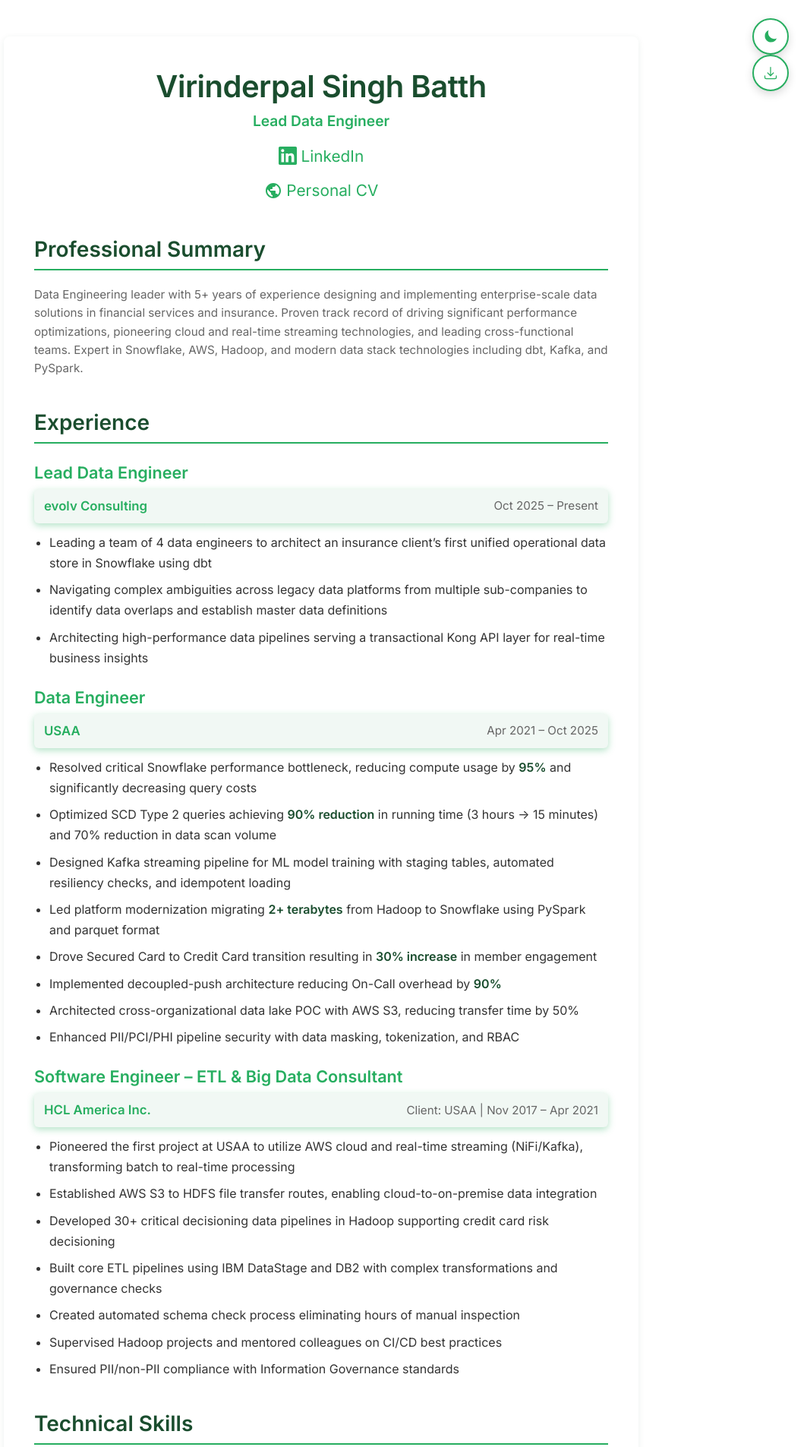
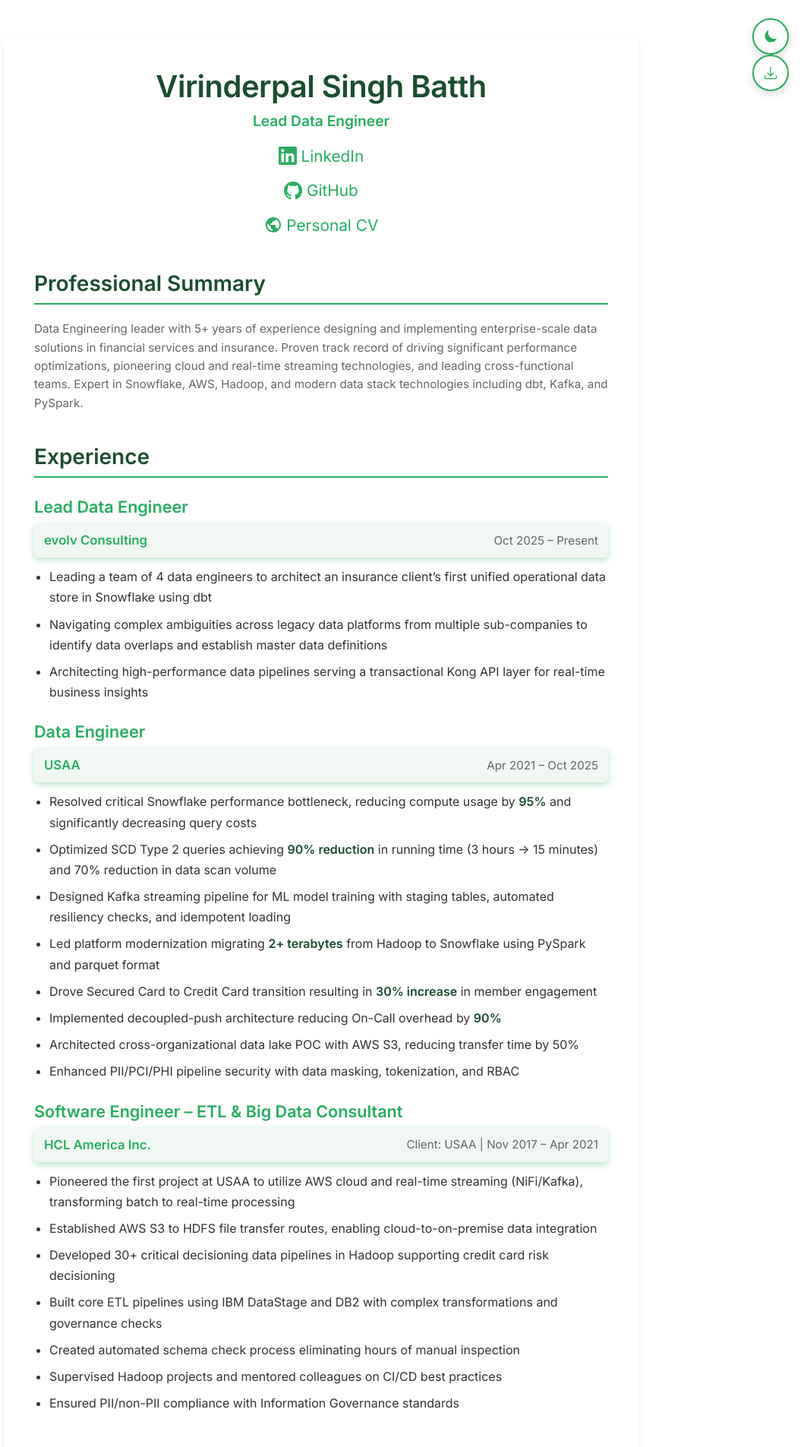
Before and after one commit to vsbatth6/vsbatth6.github.io, a Jekyll site: the page built from index.md, in a window 1280 px wide. Shown: the top 1905 px of the page at 76% size, without its empty margins (217-1280 px from the left). Built offline with Jekyll 4.4.1, drawn with Linux system fonts in a browser that asks for light colours.

Commit message:
Add GitHub link to contact info
- Add GitHub profile link with icon (github.com/vsbatth6)
- Match styling with LinkedIn and website links
- Include responsive icon sizing for mobile
- Add print styles with URL display

```diff
--- a/assets/css/style.css
+++ b/assets/css/style.css
@@ -202,6 +202,7 @@ h3 {
 }
 
 .linkedin-link,
+.github-link,
 .website-link {
     display: inline-flex;
     align-items: center;
@@ -210,11 +211,13 @@ h3 {
 }
 
 .linkedin-link:hover,
+.github-link:hover,
 .website-link:hover {
     opacity: 0.8;
 }
 
 .linkedin-icon,
+.github-icon,
 .website-icon {
     width: 24px;
     height: 24px;
@@ -439,8 +442,9 @@ h2:last-of-type + ul li:hover {
         padding: 0.75rem;
     }
 
-    /* Reduce LinkedIn and website icon size on tablets/mobile */
+    /* Reduce icon size on tablets/mobile */
     .linkedin-icon,
+    .github-icon,
     .website-icon {
         width: 20px;
         height: 20px;
@@ -474,8 +478,9 @@ h2:last-of-type + ul li:hover {
         gap: 0.4rem;
     }
 
-    /* Further reduce LinkedIn and website icons on small phones */
+    /* Further reduce icons on small phones */
     .linkedin-icon,
+    .github-icon,
     .website-icon {
         width: 18px;
         height: 18px;
@@ -541,6 +546,11 @@ h2:last-of-type + ul li:hover {
         margin-left: 0.25rem;
     }
 
+    .github-link::after {
+        content: " github.com/vsbatth6";
+        margin-left: 0.25rem;
+    }
+
     .website-link::after {
         content: " vsbatth.com";
         margin-left: 0.25rem;
@@ -548,12 +558,14 @@ h2:last-of-type + ul li:hover {
 
     /* Hide link text, show only icon + URL */
     .linkedin-link,
+    .github-link,
     .website-link {
         color: #000;
         font-size: 0;
     }
 
     .linkedin-link::after,
+    .github-link::after,
     .website-link::after {
         font-size: 10pt;
     }
--- a/index.md
+++ b/index.md
@@ -13,6 +13,12 @@ title: Virinderpal Singh Batth | Data Engineer
       <path d="M20.447 20.452h-3.554v-5.569c0-1.328-.027-3.037-1.852-3.037-1.853 0-2.136 1.445-2.136 2.939v5.667H9.351V9h3.414v1.561h.046c.477-.9 1.637-1.85 3.37-1.85 3.601 0 4.267 2.37 4.267 5.455v6.286zM5.337 7.433c-1.144 0-2.063-.926-2.063-2.065 0-1.138.92-2.063 2.063-2.063 1.14 0 2.064.925 2.064 2.063 0 1.139-.925 2.065-2.064 2.065zm1.782 13.019H3.555V9h3.564v11.452zM22.225 0H1.771C.792 0 0 .774 0 1.729v20.542C0 23.227.792 24 1.771 24h20.451C23.2 24 24 23.227 24 22.271V1.729C24 .774 23.2 0 22.222 0h.003z"/>
     </svg>
     LinkedIn
+  </a>
+  <a href="https://github.com/vsbatth6" class="github-link">
+    <svg class="github-icon" xmlns="http://www.w3.org/2000/svg" viewBox="0 0 24 24" fill="currentColor" aria-hidden="true">
+      <path d="M12 0c-6.626 0-12 5.373-12 12 0 5.302 3.438 9.8 8.207 11.387.599.111.793-.261.793-.577v-2.234c-3.338.726-4.033-1.416-4.033-1.416-.546-1.387-1.333-1.756-1.333-1.756-1.089-.745.083-.729.083-.729 1.205.084 1.839 1.237 1.839 1.237 1.07 1.834 2.807 1.304 3.492.997.107-.775.418-1.305.762-1.604-2.665-.305-5.467-1.334-5.467-5.931 0-1.311.469-2.381 1.236-3.221-.124-.303-.535-1.524.117-3.176 0 0 1.008-.322 3.301 1.23.957-.266 1.983-.399 3.003-.404 1.02.005 2.047.138 3.006.404 2.291-1.552 3.297-1.23 3.297-1.23.653 1.653.242 2.874.118 3.176.77.84 1.235 1.911 1.235 3.221 0 4.609-2.807 5.624-5.479 5.921.43.372.823 1.102.823 2.222v3.293c0 .319.192.694.801.576 4.765-1.589 8.199-6.086 8.199-11.386 0-6.627-5.373-12-12-12z"/>
+    </svg>
+    GitHub
   </a>
   <a href="https://vsbatth.com" class="website-link">
     <svg class="website-icon" xmlns="http://www.w3.org/2000/svg" viewBox="0 0 24 24" fill="currentColor" aria-hidden="true">
```
